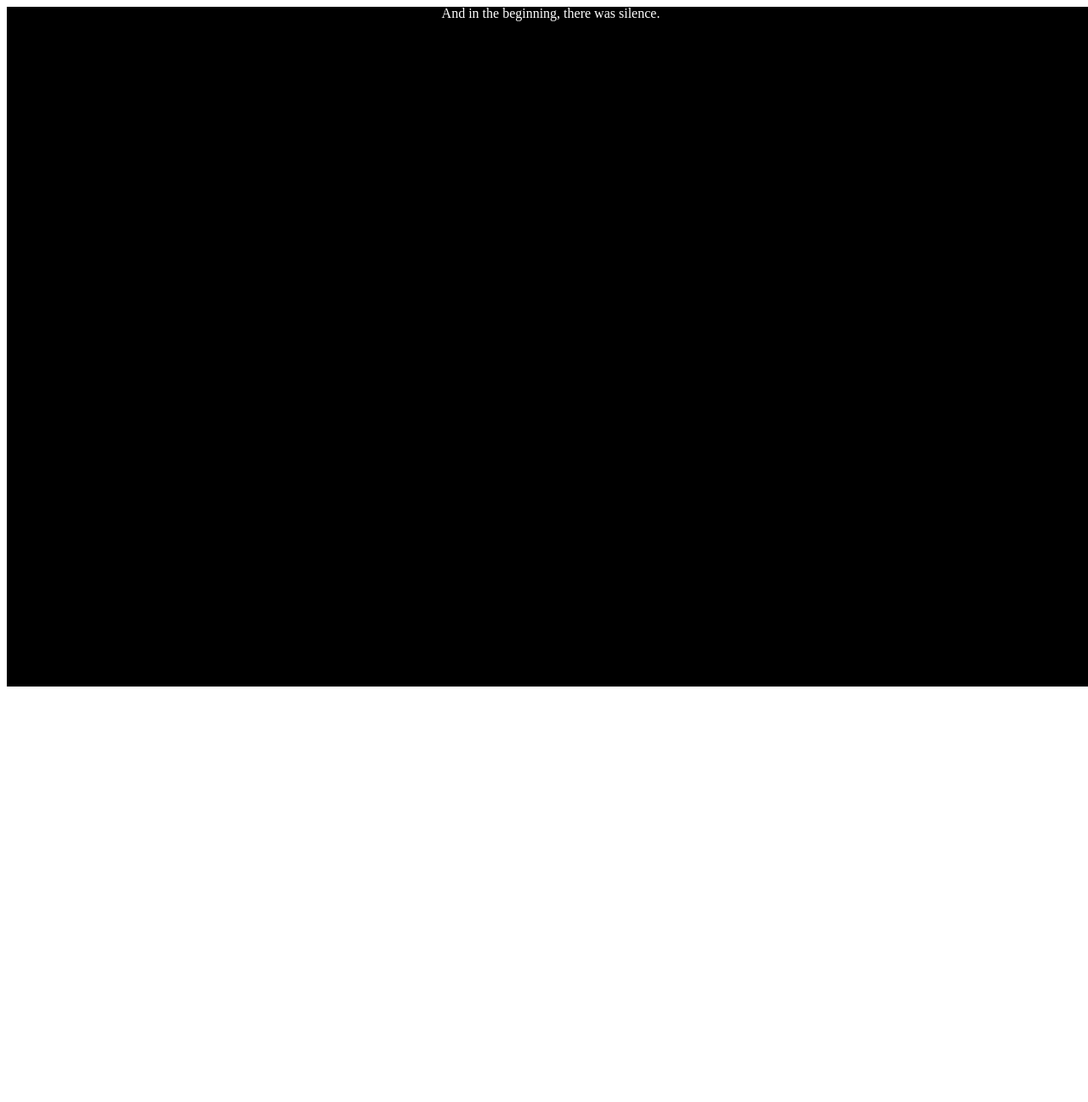
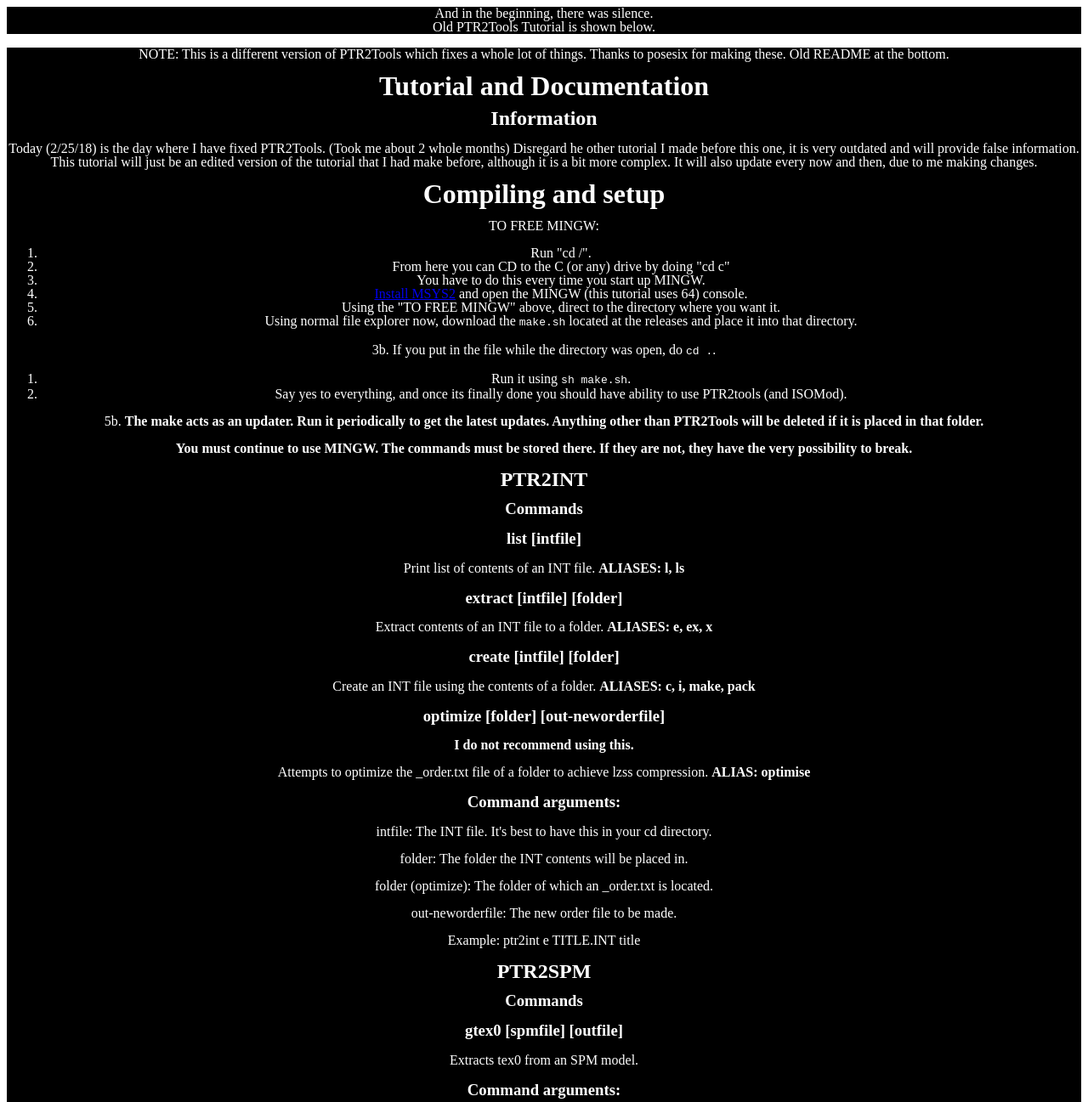
Before and after one commit to MGRich/MGRich.github.io, a plain HTML site: page index.html in a window 1280 px wide. Shown: the top 1297 px of the page at 85% size. Before the commit the page ends 800 px from the top, so only its background shows below. Drawn offline with Linux system fonts and the light colour scheme.

Commit message:
readd old ptr2tools tutorial for others to use while i create

```diff
--- a/index.html
+++ b/index.html
@@ -1,15 +1,95 @@
-  <body background=black>
   <div class="text">And in the beginning, there was silence.</div>
   <style>
 .text {
-  height: 100%;
-  width: 100%;
-
-  position: fixed;
   text-align:center;
   background: black;
   color:white;
   line-height: 100%;
 }
   </style>
-  </body>
+  <div class="text">Old PTR2Tools Tutorial is shown below.</div>
+<div class="text subc">
+    <p>NOTE: This is a different version of PTR2Tools which fixes a whole lot of things.
+    Thanks to posesix for making these.
+    Old README at the bottom.</p>
+    <h1 id="tutorialanddocumentation">Tutorial and Documentation</h1>
+    <h2 id="information">Information</h2>
+    <p>Today (2/25/18) is the day where I have fixed PTR2Tools. (Took me about 2 whole months)
+    Disregard he other tutorial I made before this one, it is very outdated and will provide false information.
+    This tutorial will just be an edited version of the tutorial that I had make before, although it is a bit more complex.
+    It will also update every now and then, due to me making changes.</p>
+    <h1 id="compilingandsetup">Compiling and setup</h1>
+    <p>TO FREE MINGW:</p>
+    <ol>
+    <li>Run "cd /".</li>
+    <li>From here you can CD to the C (or any) drive by doing "cd c"</li>
+    <li>You have to do this every time you start up MINGW.</li>
+    <li><a href="https://msys2.org">Install MSYS2</a> and open the MINGW (this tutorial uses 64) console.</li>
+    <li>Using the "TO FREE MINGW" above, direct to the directory where you want it.</li>
+    <li>Using normal file explorer now, download the <code>make.sh</code> located at the releases and place it into that directory.</li>
+    </ol>
+    <p>3b. If you put in the file while the directory was open, do <code>cd .</code>.</p>
+    <ol>
+    <li>Run it using <code>sh make.sh</code>.</li>
+    <li>Say yes to everything, and once its finally done you should have ability to use PTR2tools (and ISOMod).</li>
+    </ol>
+    <p>5b. <strong>The make acts as an updater. Run it periodically to get the latest updates. Anything other than PTR2Tools will be deleted if it is placed in that folder.</strong></p>
+    <p><strong>You must continue to use MINGW. The commands must be stored there. If they are not, they have the very possibility to break.</strong></p>
+    <h2 id="ptr2int">PTR2INT</h2>
+    <h3 id="commands">Commands</h3>
+    <h3 id="listintfile">list [intfile]</h3>
+    <p>Print list of contents of an INT file.
+       <strong>ALIASES: l, ls</strong></p>
+    <h3 id="extractintfilefolder">extract [intfile] [folder]</h3>
+    <p>Extract contents of an INT file to a folder.
+       <strong>ALIASES: e, ex, x</strong></p>
+    <h3 id="createintfilefolder">create [intfile] [folder]</h3>
+    <p>Create an INT file using the contents of a folder.
+       <strong>ALIASES: c, i, make, pack</strong></p>
+    <h3 id="optimizefolderoutneworderfile">optimize [folder] [out-neworderfile]</h3>
+    <p><strong>I do not recommend using this.</strong></p>
+    <p>Attempts to optimize the _order.txt file of a folder to achieve lzss compression.
+       <strong>ALIAS: optimise</strong></p>
+    <h3 id="commandarguments">Command arguments:</h3>
+    <p>intfile: The INT file. It's best to have this in your cd directory.</p>
+    <p>folder: The folder the INT contents will be placed in.</p>
+    <p>folder (optimize): The folder of which an _order.txt is located.</p>
+    <p>out-neworderfile: The new order file to be made.</p>
+    <p>Example: ptr2int e TITLE.INT title</p>
+    <h2 id="ptr2spm">PTR2SPM</h2>
+    <h3 id="commands-1">Commands</h3>
+    <h3 id="gtex0spmfileoutfile">gtex0 [spmfile] [outfile]</h3>
+    <p>Extracts tex0 from an SPM model.</p>
+    <h3 id="commandarguments-1">Command arguments:</h3>
+    <p>spmfile: The spm file.</p>
+    <p>outfile: The output file in .txt.</p>
+    <p>Example: ptr2spm gtex0 ant_ant.spm meme.txt</p>
+    <h2 id="ptr2tex">PTR2TEX</h2>
+    <h3 id="commands-2">Commands</h3>
+    <h3 id="extracttm0folderinlistfilepngfolder">extract [tm0-folder] [in-listfile] <png-folder></h3>
+    <p>Batch extract textures from tm0-folder using listfile and output as RGBA PNG.
+         If png-folder is not specified, the current directory is used for output.
+       <strong>ALIASES: e, x, get, g</strong></p>
+    <h3 id="injecttm0folderinlistfilepngfolder">inject [tm0-folder] [in-listfile] <png-folder></h3>
+    <p>Batch inject textures into tm0-folder using listfile with 32-bit RGBA PNGs.
+         If png-folder is not specified, the current directory is used as input.
+       <strong>ALIASES: i, put, p</strong></p>
+    <h3 id="commandsdefined">Commands defined:</h3>
+    <p>extract: Extracts a list of TM0 textures.</p>
+    <p>inject: Puts in a list of TM0 textures.</p>
+    <h3 id="commandarguments-2">Command arguments:</h3>
+    <p>tm0-folder: The folder that all the TM0s are in. It is named "TEXTURES" when the INT is extracted.</p>
+    <p>in-listfile: The .txt file with the tex0 IDs. See PTR2SPM: outfile.</p>
+    <p>png-folder: The folder with the PNGs to be injected in.</p>
+    <p>Example: ptr2tex extract TEXTURES meme.txt maymay</p>
+    <h2 id="oldptr2texptr2tex2">OLD PTR2TEX (PTR2TEX2)</h2>
+    <h2 id="information-1">Information</h2>
+    <p>This was included in here just in case the common "Segmentation fault" error appeared with the fixed PTR2Tex.</p>
+    <p>If you know which tex0 give that error, you can use the <code>extract</code> and <code>inject</code> command separately.</p>
+    <p>Here it is defined by PTR2Tools.</p>
+    <pre><code>---Commands---
+    extract [tm0-folder] [tex0] [output-filename]
+    inject [tm0-folder] [tex0] [input-filename]
+    extract-list [tm0-folder] [list-filename] png-folder
+    inject-list [tm0-folder] [list-filename] png-folder</code></pre>
+</div>
```
